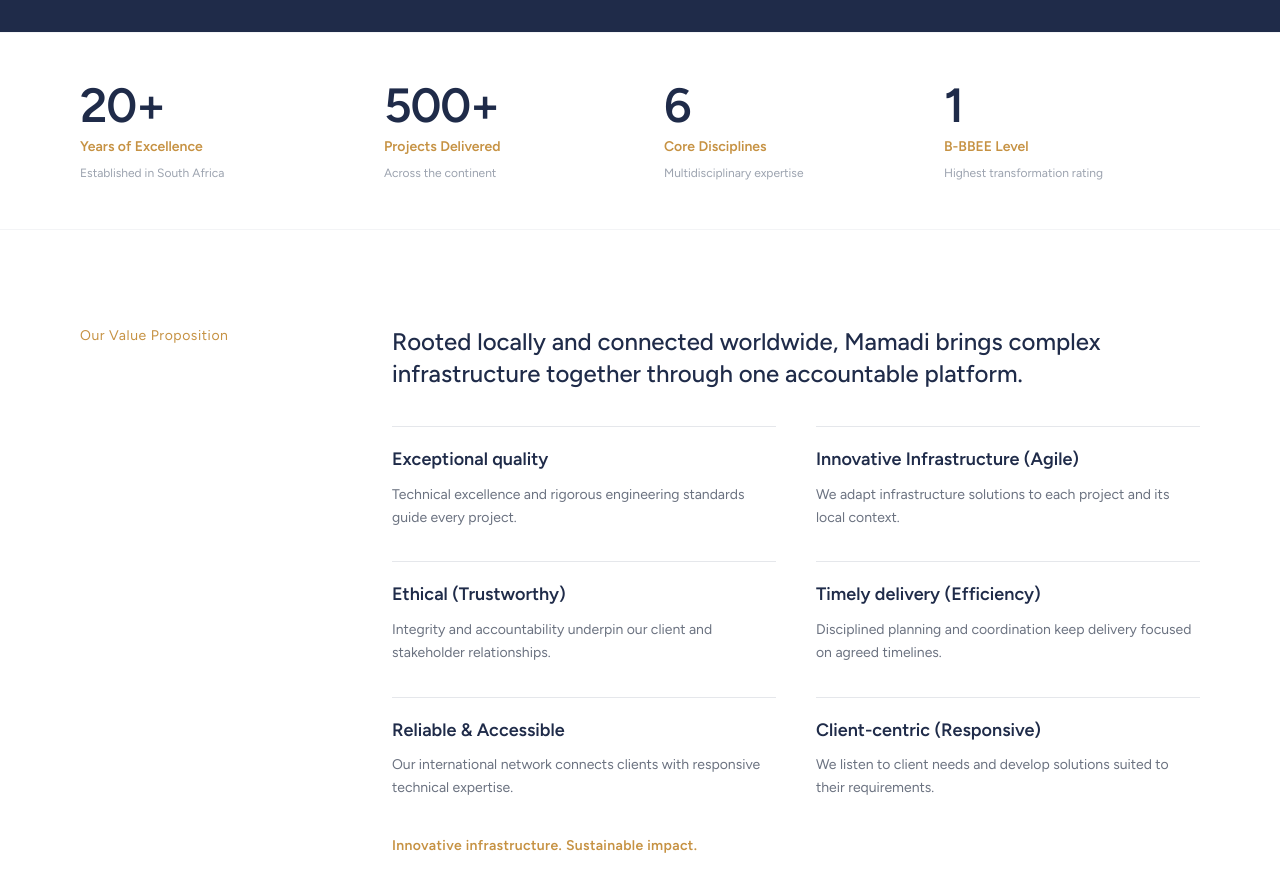
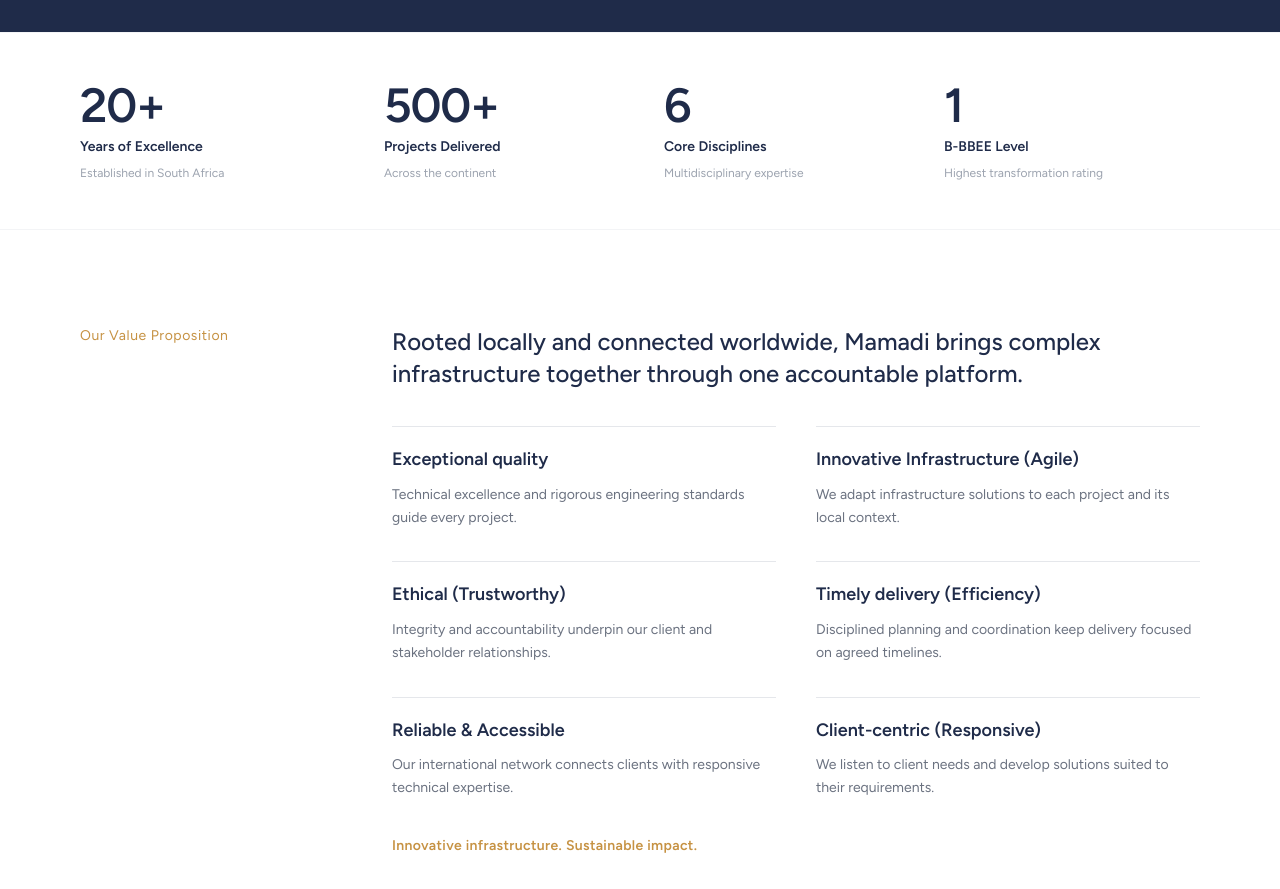
Before and after one commit to KeamoMichael/mamadi---company, a React (Vite) app: page / in a window 1280 px wide. Shown: the part 1940-2829 px from the top of the page. Built offline with nearby package versions, Linux system fonts and the light colour scheme.

Commit message:
Change Stats label text from gold to navy blue

```diff
--- a/components/Stats.tsx
+++ b/components/Stats.tsx
@@ -56,7 +56,7 @@ export const Stats: React.FC = () => {
               <span className="text-4xl md:text-5xl font-semibold text-brand-blue tracking-tight">
                 <Counter value={Number(stat.value)} suffix={stat.suffix} started={started} />
               </span>
-              <span className="text-sm font-semibold text-brand-gold">{stat.label}</span>
+              <span className="text-sm font-semibold text-brand-blue">{stat.label}</span>
               <span className="text-xs text-gray-400">{stat.sub}</span>
             </div>
           ))}
```
